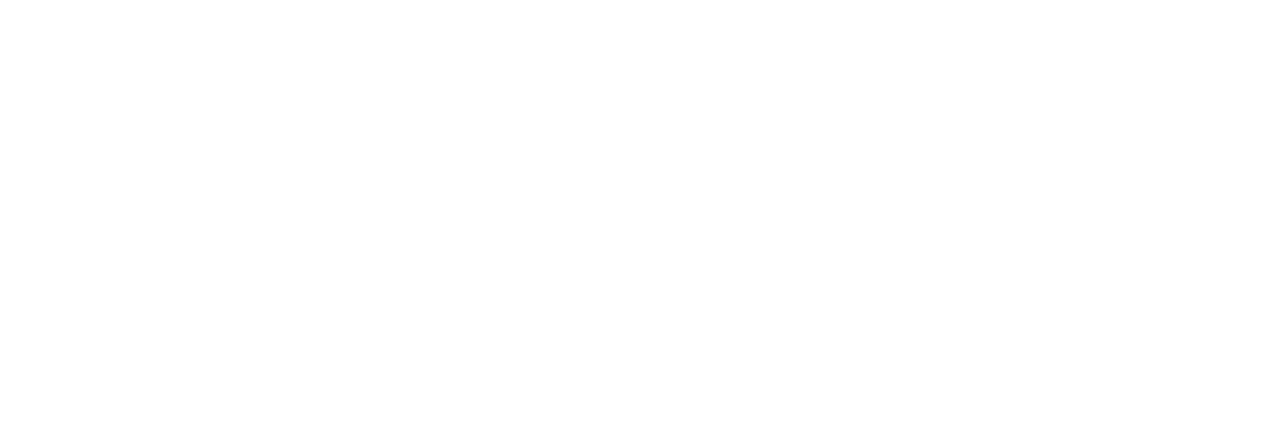
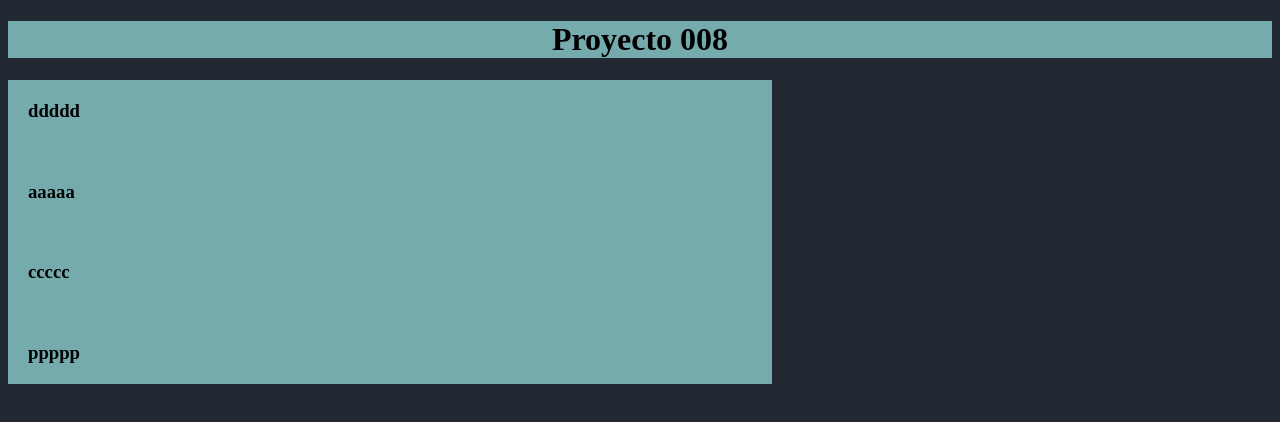
Before and after one commit to ribak008/PRIMERA_PRUEBA_HTML, a plain HTML site: page 03/assets/index.html in a window 1280 px wide. Drawn offline with Linux system fonts and the light colour scheme.

Commit message:
avanzando2

```diff
--- a/03/assets/css/styles.css
+++ b/03/assets/css/styles.css
@@ -0,0 +1,28 @@
+/*Colores de background*/
+.fondo-color-1{
+background-color: #222831 ;
+}
+.fondo-color-2{
+    background-color: #31363F;
+}
+.fondo-color-3{
+    background-color: #76ABAE;
+}
+.fondo-color-4{
+    background-color: #EEEEEE;
+}
+
+/*centrar*/
+.centrar-texto{
+    text-align: center;
+}
+
+/*margen*/
+.distancia-derecha{
+    margin-right: 500px;
+}
+
+/*paddings*/
+.padding{
+    padding: 20px;
+}
--- a/03/assets/index.html
+++ b/03/assets/index.html
@@ -6,7 +6,23 @@
     <link rel="stylesheet" href="css/styles.css">
     <title>Web page</title>
 </head>
-<body>
+<body class="fondo-color-1">
+    <header>
+        <h1 class="fondo-color-3
+                   centrar-texto">Proyecto 008</h1>
+    </header>
+
+    <aside class="fondo-color-3
+    distancia-derecha">
+        <p>
+            <h3 class="padding">ddddd</h3>
+            <h3 class="padding">aaaaa</h3>
+            <h3 class="padding">ccccc</h3>
+            <h3 class="padding">ppppp</h3>
+
+
+        </p>
+    </aside>
 
 </body>
 </html>
```
